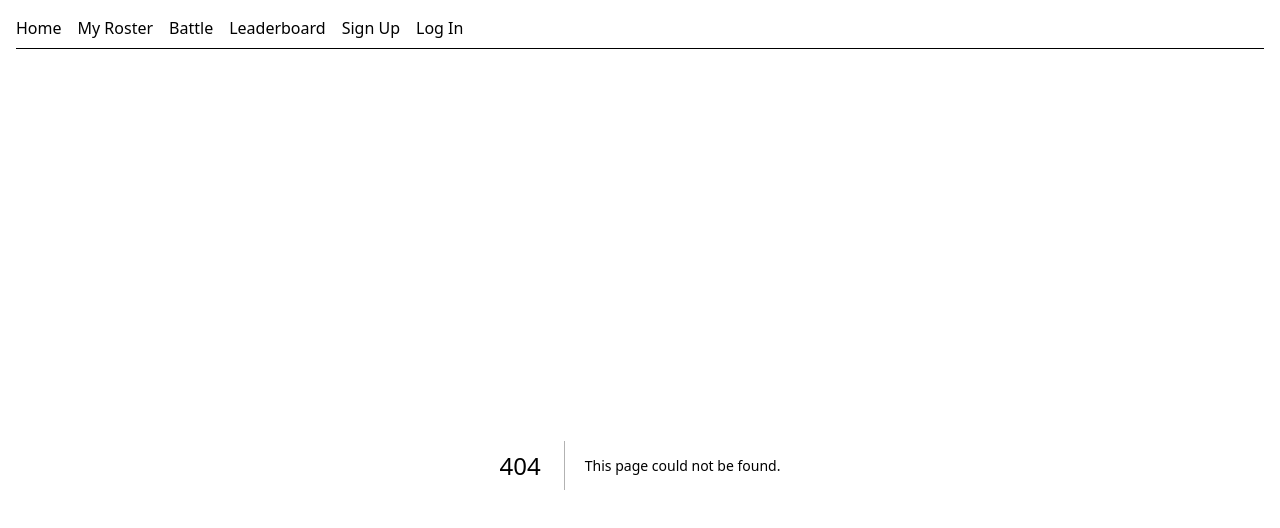
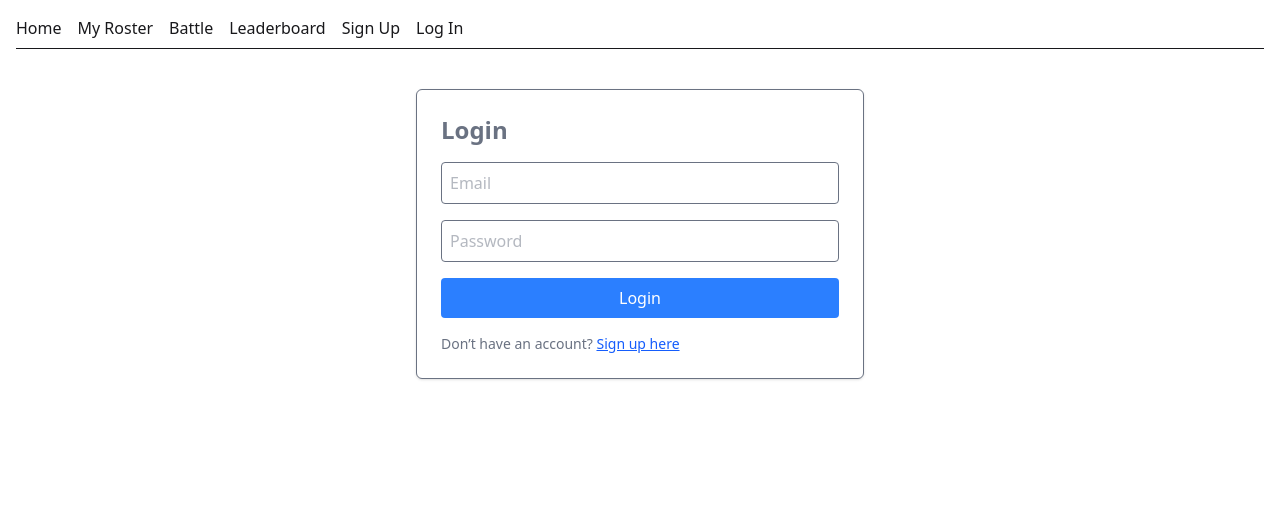
Before and after one commit to JulietInIT/Pokemon-battle-game, a Next.js app: page /login in a window 1280 px wide. Before the commit this address had no page. Shown: the top 528 px of the page. Built offline with nearby package versions, Linux system fonts and the light colour scheme.

Commit message:
chore: updated routing the pages, removed folder pages

```diff
--- a/src/app/pages/battle/page.tsx
+++ b/src/app/battle/page.tsx
@@ -1,4 +1,4 @@
-// src/app/pages/battle/page.tsx
+// src/app/battle/page.tsx
 export default function BattlePage() {
   return <h1 className="text-2xl font-bold">Battle Page</h1>;
 }
--- a/src/app/layout.tsx
+++ b/src/app/layout.tsx
@@ -8,12 +8,12 @@ export default function RootLayout({ children }: { children: React.ReactNode })
       <body className="font-sans p-4">
         {/* Header */}
         <nav className="flex gap-4 border-b pb-2 mb-4">
-          <Link href="/pages/">Home</Link>
-          <Link href="/pages/roster">My Roster</Link>
-          <Link href="/pages/battle">Battle</Link>
-          <Link href="/pages/leaderboard">Leaderboard</Link>
-          <Link href="/pages/signup">Sign Up</Link>
-          <Link href="/pages/login">Log In</Link>
+          <Link href="/">Home</Link>
+          <Link href="/roster">My Roster</Link>
+          <Link href="/battle">Battle</Link>
+          <Link href="/leaderboard">Leaderboard</Link>
+          <Link href="/signup">Sign Up</Link>
+          <Link href="/login">Log In</Link>
         </nav>
         {/* Main content */}
         <main>{children}</main>
--- a/src/app/pages/leaderboard/page.tsx
+++ b/src/app/leaderboard/page.tsx
@@ -1,4 +1,4 @@
-// src/app/pages/loaderboard/page.tsx
+// src/app/loaderboard/page.tsx
 export default function LeaderboardPage() {
   return <h1 className="text-2xl font-bold">Leaderboard Page</h1>;
 }
--- a/src/app/pages/signup/page.tsx
+++ b/src/app/login/page.tsx
@@ -1,23 +1,22 @@
-// src/app/pages/signup/page.tsx
+// src/app/login/page.tsx
 'use client';
 import Link from "next/link";
 
-export default function SignupPage() {
+export default function LoginPage() {
   return (
     <section className="max-w-md mx-auto mt-10 p-6 border rounded-md bg-white shadow text-gray-500">
-      <h1 className="text-2xl font-bold mb-4">Sign Up</h1>
+      <h1 className="text-2xl font-bold mb-4">Login</h1>
       <form className="flex flex-col gap-4">
-        <input type="text" placeholder="Username" className="border p-2 rounded" />
         <input type="email" placeholder="Email" className="border p-2 rounded" />
         <input type="password" placeholder="Password" className="border p-2 rounded" />
-        <button type="submit" className="bg-green-500 text-white py-2 px-4 rounded">
-          Create Account
+        <button type="submit" className="bg-blue-500 text-white py-2 px-4 rounded">
+          Login
         </button>
       </form>
       <p className="mt-4 text-sm">
-        Already have an account?{" "}
-        <Link href="/pages/login" className="text-blue-600 underline">
-          Login here
+        Don’t have an account?{" "}
+        <Link href="/signup" className="text-blue-600 underline">
+          Sign up here
         </Link>
       </p>
     </section>
--- a/src/app/pages/page.tsx
+++ b/src/app/page.tsx
@@ -1,4 +1,4 @@
-// src/app/pages/page.tsx
+// src/app/page.tsx
 export default function HomePage() {
   return <h1 className="text-2xl font-bold">Home Page</h1>;
 }
--- a/src/app/pages/pokemon/[id]/page.tsx
+++ b/src/app/pokemon/[id]/page.tsx
@@ -1,4 +1,4 @@
-// src/app/pages/pokemon/[id]/page.tsx
+// src/app/pokemon/[id]/page.tsx
 export default function PokeminDetailsPage() {
   return <h1 className="text-2xl font-bold">Pokémon Details Page</h1>;
 }
--- a/src/app/pages/roster/page.tsx
+++ b/src/app/roster/page.tsx
@@ -1,4 +1,4 @@
-// src/app/pages/roster/page.tsx
+// src/app/roster/page.tsx
 export default function RosterPage() {
   return <h1 className="text-2xl font-bold">Roster Page</h1>;
 }
--- a/src/app/pages/login/page.tsx
+++ b/src/app/signup/page.tsx
@@ -1,22 +1,23 @@
-// src/app/pages/login/page.tsx
+// src/app/signup/page.tsx
 'use client';
 import Link from "next/link";
 
-export default function LoginPage() {
+export default function SignupPage() {
   return (
     <section className="max-w-md mx-auto mt-10 p-6 border rounded-md bg-white shadow text-gray-500">
-      <h1 className="text-2xl font-bold mb-4">Login</h1>
+      <h1 className="text-2xl font-bold mb-4">Sign Up</h1>
       <form className="flex flex-col gap-4">
+        <input type="text" placeholder="Username" className="border p-2 rounded" />
         <input type="email" placeholder="Email" className="border p-2 rounded" />
         <input type="password" placeholder="Password" className="border p-2 rounded" />
-        <button type="submit" className="bg-blue-500 text-white py-2 px-4 rounded">
-          Login
+        <button type="submit" className="bg-green-500 text-white py-2 px-4 rounded">
+          Create Account
         </button>
       </form>
       <p className="mt-4 text-sm">
-        Don’t have an account?{" "}
-        <Link href="/pages/signup" className="text-blue-600 underline">
-          Sign up here
+        Already have an account?{" "}
+        <Link href="/login" className="text-blue-600 underline">
+          Login here
         </Link>
       </p>
     </section>
```
